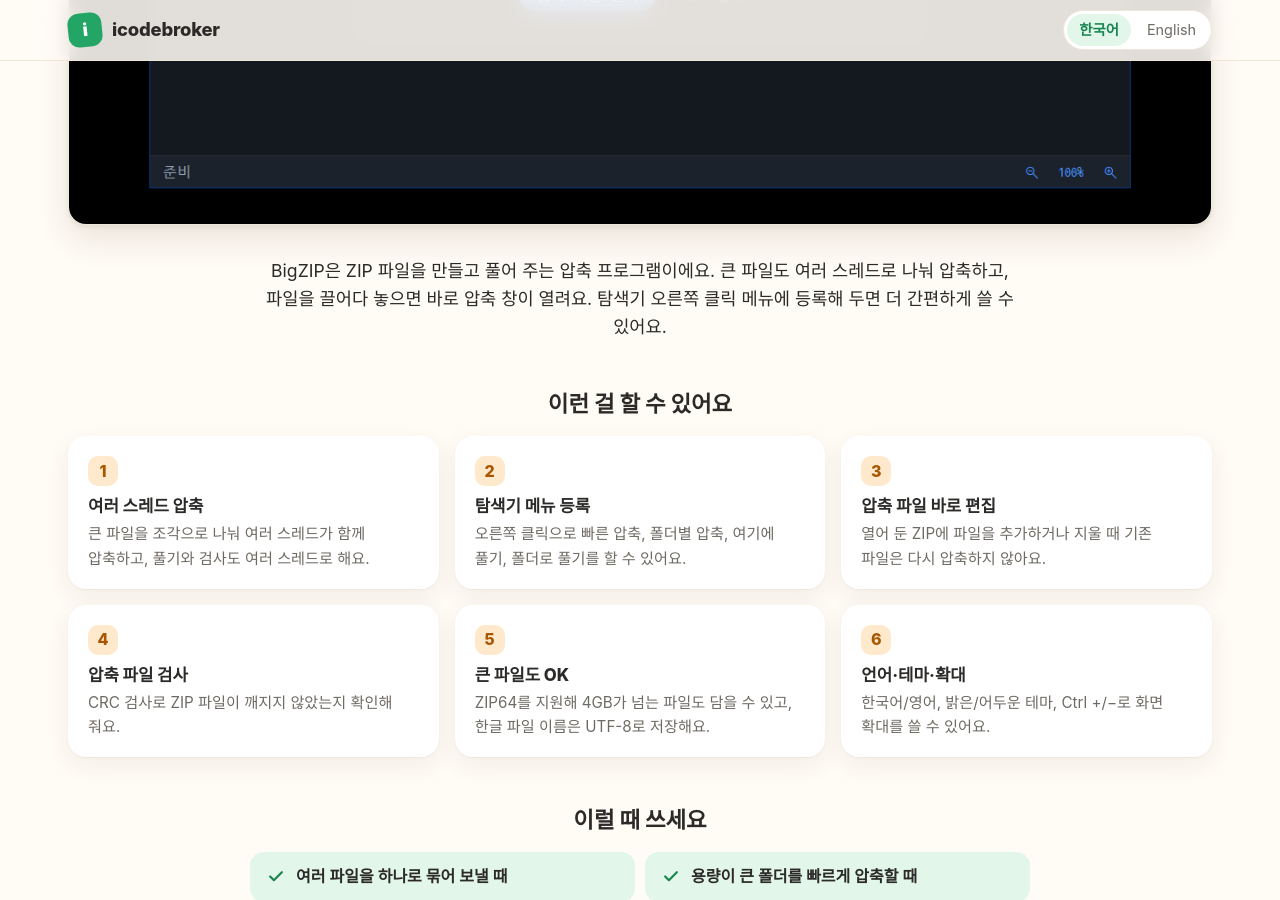
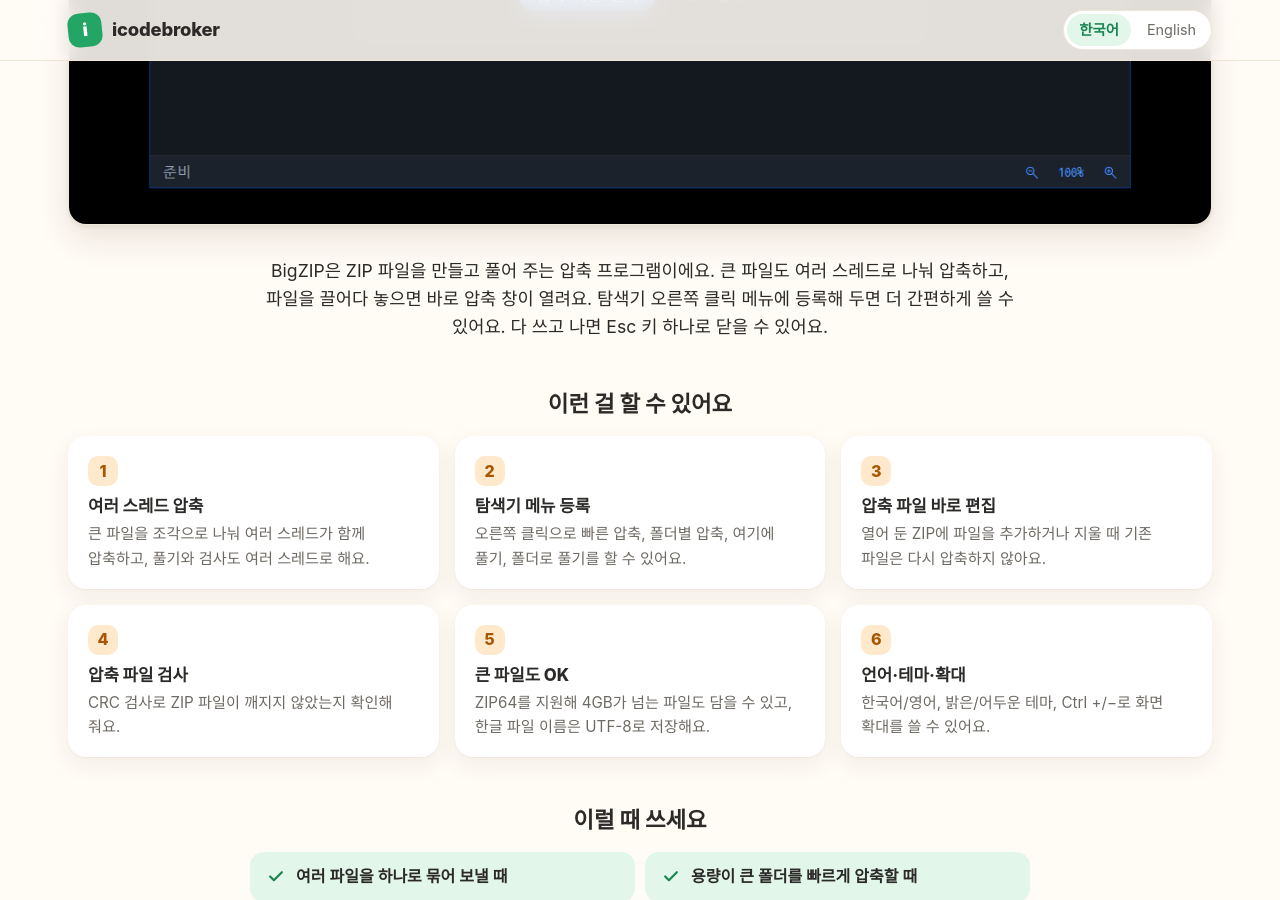
Before and after one commit to icodebroker/icodebroker.github.io, a Jekyll site: the page built from apps/BigZIP.html, in a window 1280 px wide and 900 px high, scrolled down 1165 px. Built offline with Jekyll 4.4.1, drawn with Linux system fonts in a browser that asks for light colours; some web fonts are replaced.

Commit message:
BigZIP 1.0.1 다시 게시 (메인 창에서 Esc로 종료)
Co-Authored-By: Claude Opus 5.5 <noreply@anthropic.com>

```diff
--- a/_data/apps.yml
+++ b/_data/apps.yml
@@ -68,7 +68,7 @@
   category: files
   summary: { ko: "여러 코어로 빠르게 쓰는 ZIP 압축", en: "A ZIP tool that uses all your CPU cores" }
   tagline: { ko: "ZIP 압축, 끌어다 놓기만 하면 돼요", en: "Zipping files is as easy as drag and drop" }
-  intro: { ko: "BigZIP은 ZIP 파일을 만들고 풀어 주는 압축 프로그램이에요. 큰 파일도 여러 스레드로 나눠 압축하고, 파일을 끌어다 놓으면 바로 압축 창이 열려요. 탐색기 오른쪽 클릭 메뉴에 등록해 두면 더 간편하게 쓸 수 있어요.", en: "BigZIP creates and extracts ZIP files. It splits even large files across multiple threads, and dropping files onto it opens the compress window right away. Add it to the Explorer right-click menu for even quicker use." }
+  intro: { ko: "BigZIP은 ZIP 파일을 만들고 풀어 주는 압축 프로그램이에요. 큰 파일도 여러 스레드로 나눠 압축하고, 파일을 끌어다 놓으면 바로 압축 창이 열려요. 탐색기 오른쪽 클릭 메뉴에 등록해 두면 더 간편하게 쓸 수 있어요. 다 쓰고 나면 Esc 키 하나로 닫을 수 있어요.", en: "BigZIP creates and extracts ZIP files. It splits even large files across multiple threads, and dropping files onto it opens the compress window right away. Add it to the Explorer right-click menu for even quicker use. When you are done, just press Esc to close it." }
   features:
     - title: { ko: "여러 스레드 압축", en: "Multi-threaded" }
       text: { ko: "큰 파일을 조각으로 나눠 여러 스레드가 함께 압축하고, 풀기와 검사도 여러 스레드로 해요.", en: "Splits large files into chunks compressed on multiple threads, and extracts and tests on multiple threads too." }
--- a/_data/releases.json
+++ b/_data/releases.json
@@ -402,9 +402,9 @@
     "BigZIP":  {
                    "version":  "1.0.1",
                    "zip":  "BigZIP-1.0.1-win-x64.zip",
-                   "size":  57084037,
-                   "sha256":  "5cedd9513ef801b834e7501a2e3d588e82ec0ca490ca9772c25524b69eac34ab",
+                   "size":  57084105,
+                   "sha256":  "59611c201be033c8fc97a22679b4778c7c2986ba9af5d963e0c239be61e9aad8",
                    "url":  "https://github.com/icodebroker/icodebroker.github.io/releases/download/BigZIP-v1.0.1/BigZIP-1.0.1-win-x64.zip",
-                   "released":  "2026-11-21"
+                   "released":  "2026-11-24"
                }
 }
```
